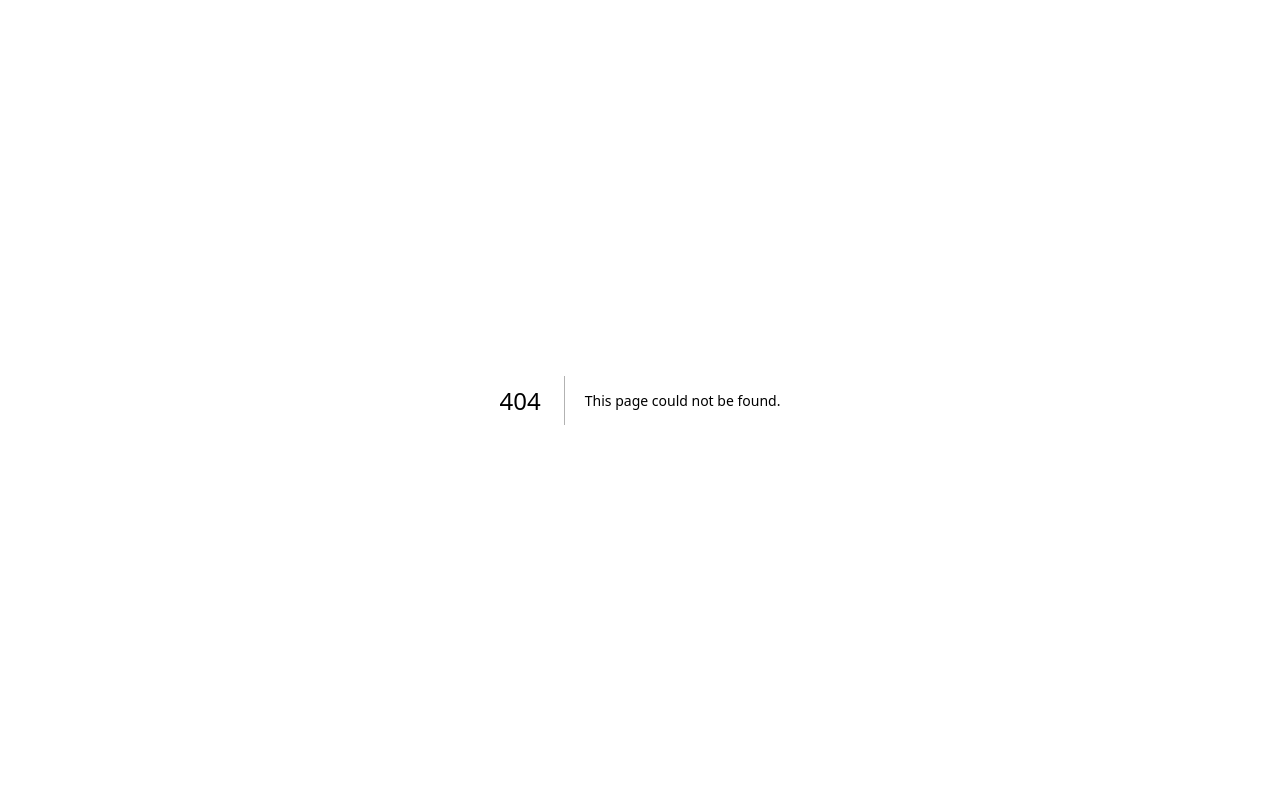
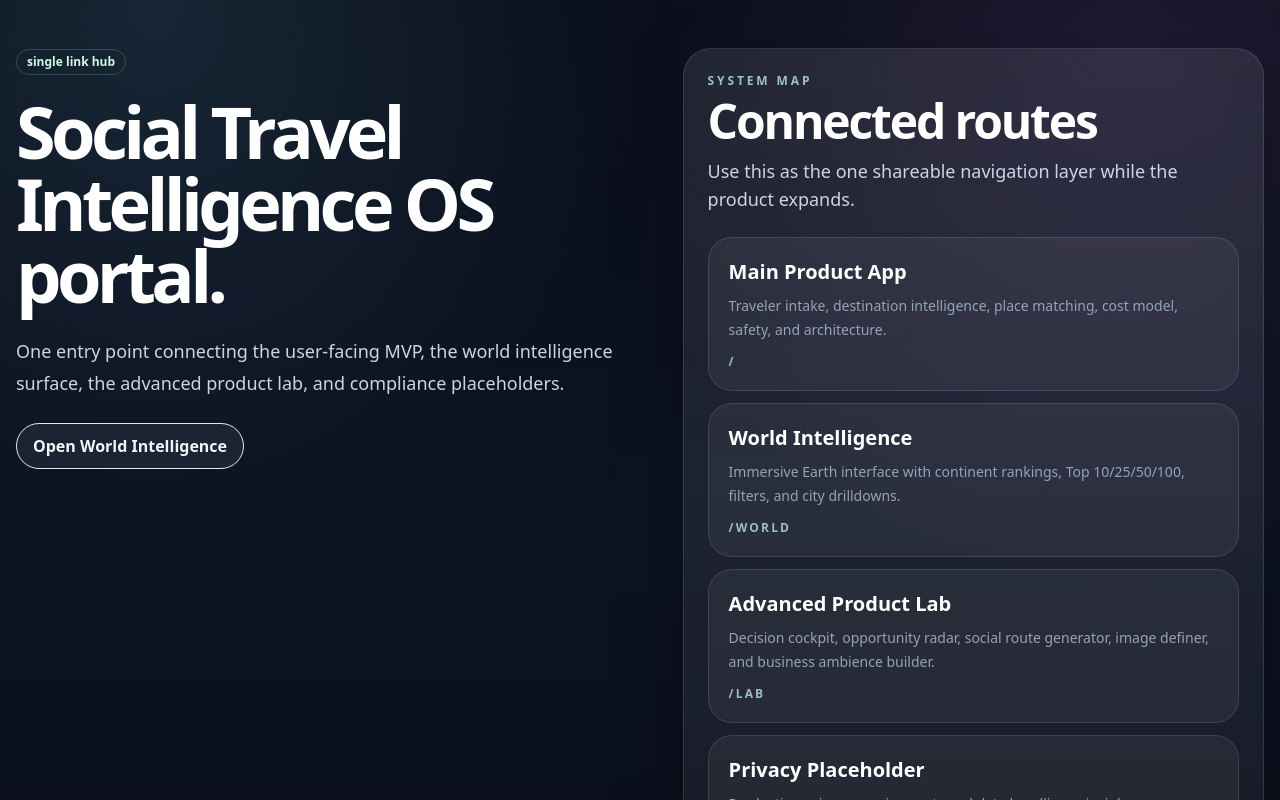
Before and after one commit to irf97/Travel-Guide, a Next.js app in the folder mvp/: page /portal in a window 1280 px wide. Before the commit this address had no page. Shown: the top 800 px of the page. Built offline with nearby package versions, Linux system fonts and the light colour scheme.

Commit message:
Add portal route connecting app lab and world

```diff
--- /dev/null
+++ b/mvp/app/portal/page.tsx
@@ -0,0 +1,43 @@
+import Link from "next/link";
+import { Card, Chip, GhostButton, SectionHeader, SoftCard } from "@/components/ui";
+
+const links = [
+  { href: "/", title: "Main Product App", body: "Traveler intake, destination intelligence, place matching, cost model, safety, and architecture." },
+  { href: "/world", title: "World Intelligence", body: "Immersive Earth interface with continent rankings, Top 10/25/50/100, filters, and city drilldowns." },
+  { href: "/lab", title: "Advanced Product Lab", body: "Decision cockpit, opportunity radar, social route generator, image definer, and business ambience builder." },
+  { href: "/privacy", title: "Privacy Placeholder", body: "Production privacy requirements and data handling principles." },
+  { href: "/terms", title: "Terms Placeholder", body: "Platform rules, business media consent, and prohibited use boundaries." }
+];
+
+export default function PortalPage() {
+  return (
+    <main className="mx-auto min-h-screen max-w-7xl px-4 py-12">
+      <section className="grid gap-6 lg:grid-cols-[1.05fr_0.95fr]">
+        <div>
+          <Chip tone="good">single link hub</Chip>
+          <h1 className="mt-5 max-w-4xl text-5xl font-black leading-[0.95] tracking-[-0.065em] text-white md:text-7xl">
+            Social Travel Intelligence OS portal.
+          </h1>
+          <p className="mt-6 max-w-2xl text-lg leading-8 text-slate-300">
+            One entry point connecting the user-facing MVP, the world intelligence surface, the advanced product lab, and compliance placeholders.
+          </p>
+          <Link href="/world"><GhostButton className="mt-6">Open World Intelligence</GhostButton></Link>
+        </div>
+        <Card>
+          <SectionHeader eyebrow="System map" title="Connected routes" body="Use this as the one shareable navigation layer while the product expands." />
+          <div className="grid gap-3">
+            {links.map((link) => (
+              <Link key={link.href} href={link.href}>
+                <SoftCard className="transition hover:border-cyan-200/40">
+                  <h2 className="text-xl font-black text-white">{link.title}</h2>
+                  <p className="mt-2 text-sm leading-6 text-slate-400">{link.body}</p>
+                  <p className="mt-3 text-xs font-black uppercase tracking-[0.18em] text-cyan-100/70">{link.href}</p>
+                </SoftCard>
+              </Link>
+            ))}
+          </div>
+        </Card>
+      </section>
+    </main>
+  );
+}
```
